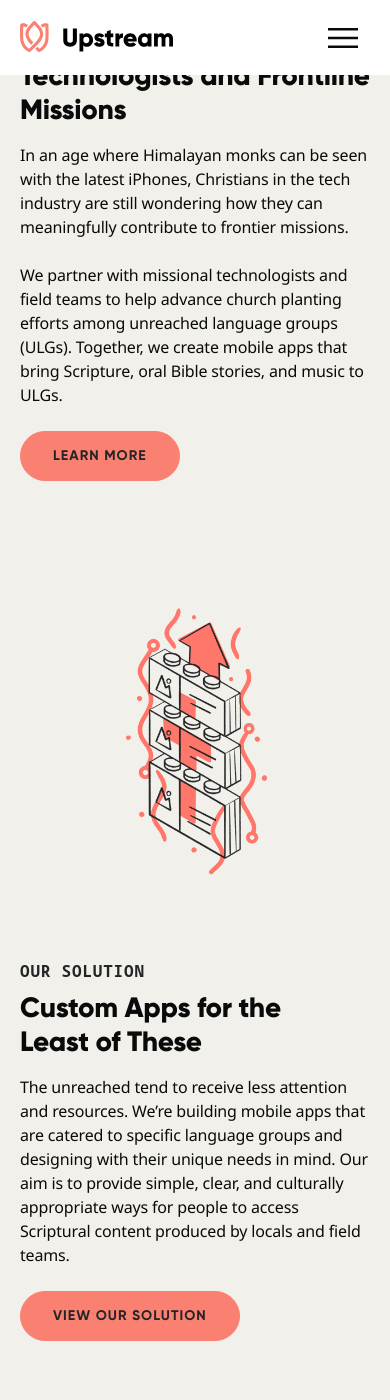
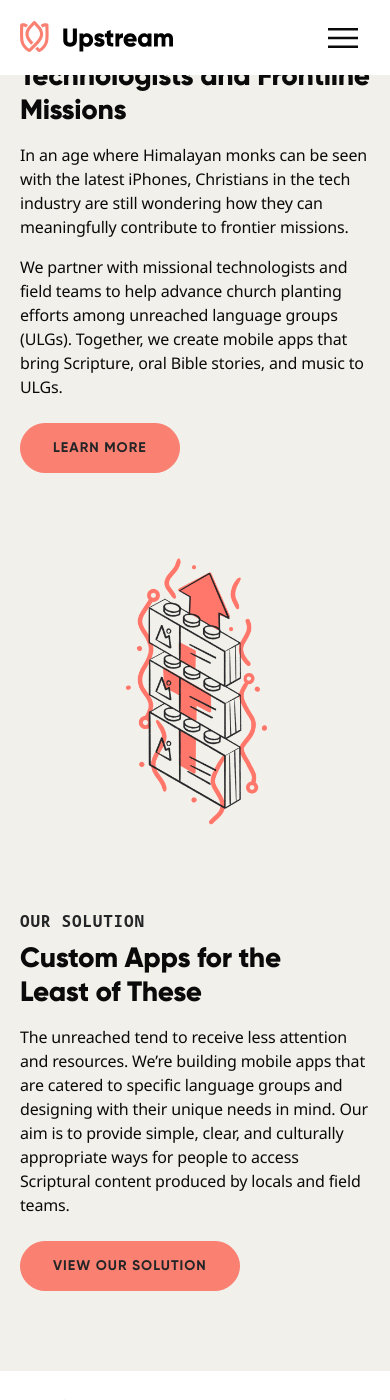
Before and after one commit to UpstreamCode/upstreamcode.github.io, a Jekyll site: the page built from _pages/index.html, in a window 390 px wide and 1400 px high, scrolled down 1198 px. Built offline with Jekyll 4.4.1, drawn with Linux system fonts in a browser that asks for light colours; comment, search, counter and statistics services are not loaded.

Commit message:
Adjusted spacing and font size for home page (mobile view)

```diff
--- a/_sass/base.scss
+++ b/_sass/base.scss
@@ -135,6 +135,7 @@ p {
   @include media-breakpoint-down(sm) {
     font-size: 16px;
     line-height: 24px;
+    margin-bottom: 16px;
   }
 }
 
@@ -935,6 +936,14 @@ main {
     }
   }
 
+  .px-mobile {
+    .hero-content{
+      p {
+        margin-bottom: 20px;
+      }
+    }
+  }
+
   .hero-content button {
     margin-top: 36px;
   }
@@ -1095,14 +1104,14 @@ main {
   background-repeat: no-repeat;
   background-size: 1120px 732px;
   background-position: center;
-  padding-bottom: 95px;
-  padding-top: 95px;
+  padding-bottom: 96px;
+  padding-top: 96px;
 
   @include media-breakpoint-down(md) {
     background-image: none;
     padding-left: 20px;
     padding-right: 20px;
-    padding-top: 85px;
+    padding-top: 58px;
   }
 
   @include media-breakpoint-down(lg) {
@@ -1122,7 +1131,7 @@ main {
     margin-bottom: 35px;
 
     @include media-breakpoint-down(md) {
-      margin-bottom: 48px;
+      margin-bottom: 0px;
     }
 
     .col-12 {
@@ -1194,13 +1203,19 @@ main {
         display: none;
       }
     }
+
+    .px-mobile {
+      a.btn {
+        margin-top: 8px;
+      }
+    }
   }
 
   #content-box-2 {
     margin-top: 145px;
 
     @include media-breakpoint-down(md) {
-      margin-top: 80px;
+      margin-top: 38px;
 
       img {
         margin-bottom: 48px;
@@ -1222,6 +1237,11 @@ main {
           padding-right: 0;
         }
       }
+    }
+  }
+  #content-box-2.px-mobile {
+    a.btn {
+      margin-top: 8px;
     }
   }
 }
@@ -2679,7 +2699,7 @@ main {
 
           @include media-breakpoint-down(md) {
             border-radius: 0px;
-            padding: 80px 20px;
+            padding: 20px 20px 80px;
             width: 100%;
           }
         }
@@ -2736,7 +2756,7 @@ main {
     @include media-breakpoint-down(md) {
       bottom: 20px;
       top: auto;
-      left: 10px;
+      left: 12px;
     }
 
     .carousel-control-prev-icon {
@@ -2757,8 +2777,8 @@ main {
 
     @include media-breakpoint-down(md) {
       bottom: 20px;
-      left: 68px;
       top: auto;
+      left: 70px;
     }
 
     .carousel-control-next-icon {
@@ -2859,6 +2879,17 @@ footer {
 
   .border-bottom {
     border-bottom: 1px solid map-get($neutral-colors, 10) !important;
+
+    .px-mobile {
+      #newsletter-signup {
+        padding-top: 48px;
+        padding-bottom: 48px;
+
+        p {
+          font-size: 18px;
+        }
+      }
+    }
   }
 
   #newsletter-signup {
@@ -2914,6 +2945,10 @@ footer {
     padding-bottom: 48px;
     padding-top: 80px;
 
+    @include media-breakpoint-down(md) {
+      padding-top: 48px;
+    }
+
     .org-logo > svg {
       height: 32px;
       width: 153px;
```
